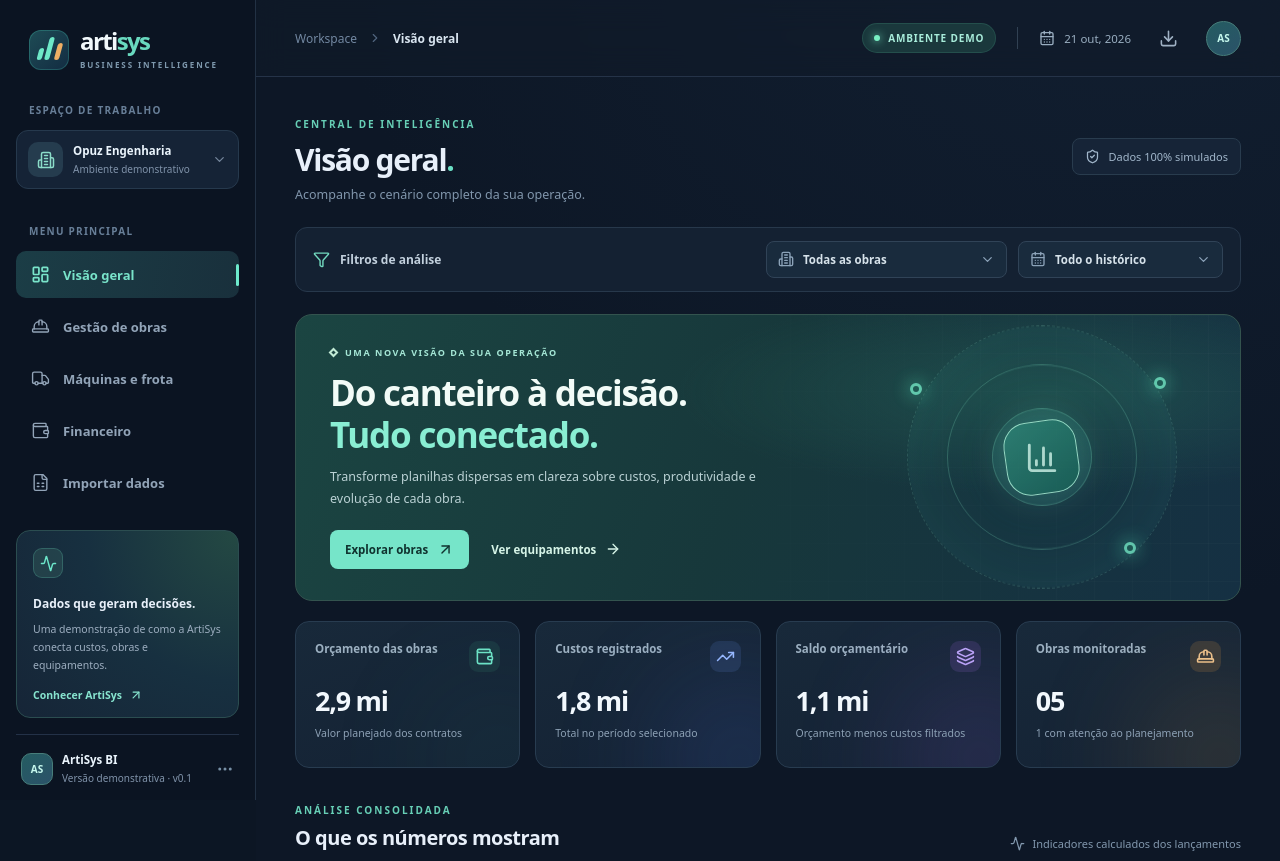
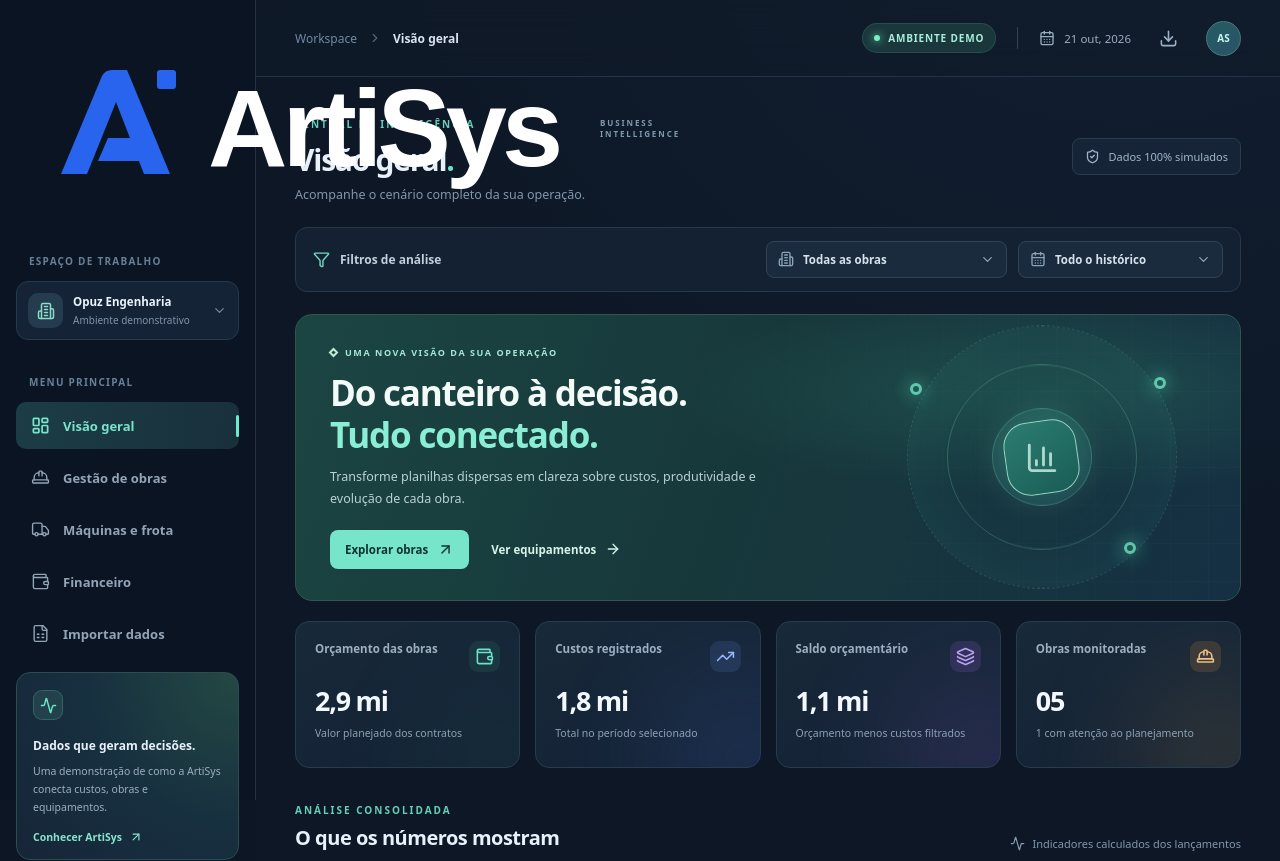
Before and after one commit to nutricionistaalmeidavh-spec/-artisys-bi, a React (Vite) app: page / in a window 1280 px wide. Shown: the top 861 px of the page. Built offline with nearby package versions, Linux system fonts and the light colour scheme.

Commit message:
fix: display official ArtiSys logo instead of invented mark

```diff
--- a/src/App.tsx
+++ b/src/App.tsx
@@ -81,8 +81,8 @@ function Progress({ value, color = '#6adfc4' }: { value: number; color?: string
 
 function Brand() {
   return <div className="brand">
-    <div className="brand-symbol"><i /><i /><i /></div>
-    <div><strong>arti<span>sys</span></strong><small>BUSINESS INTELLIGENCE</small></div>
+    <img className="brand-logo" src="./artisys-logo.svg" alt="ArtiSys" width={560} height={192} />
+    <small className="brand-subtitle">BUSINESS INTELLIGENCE</small>
   </div>;
 }
 
```
